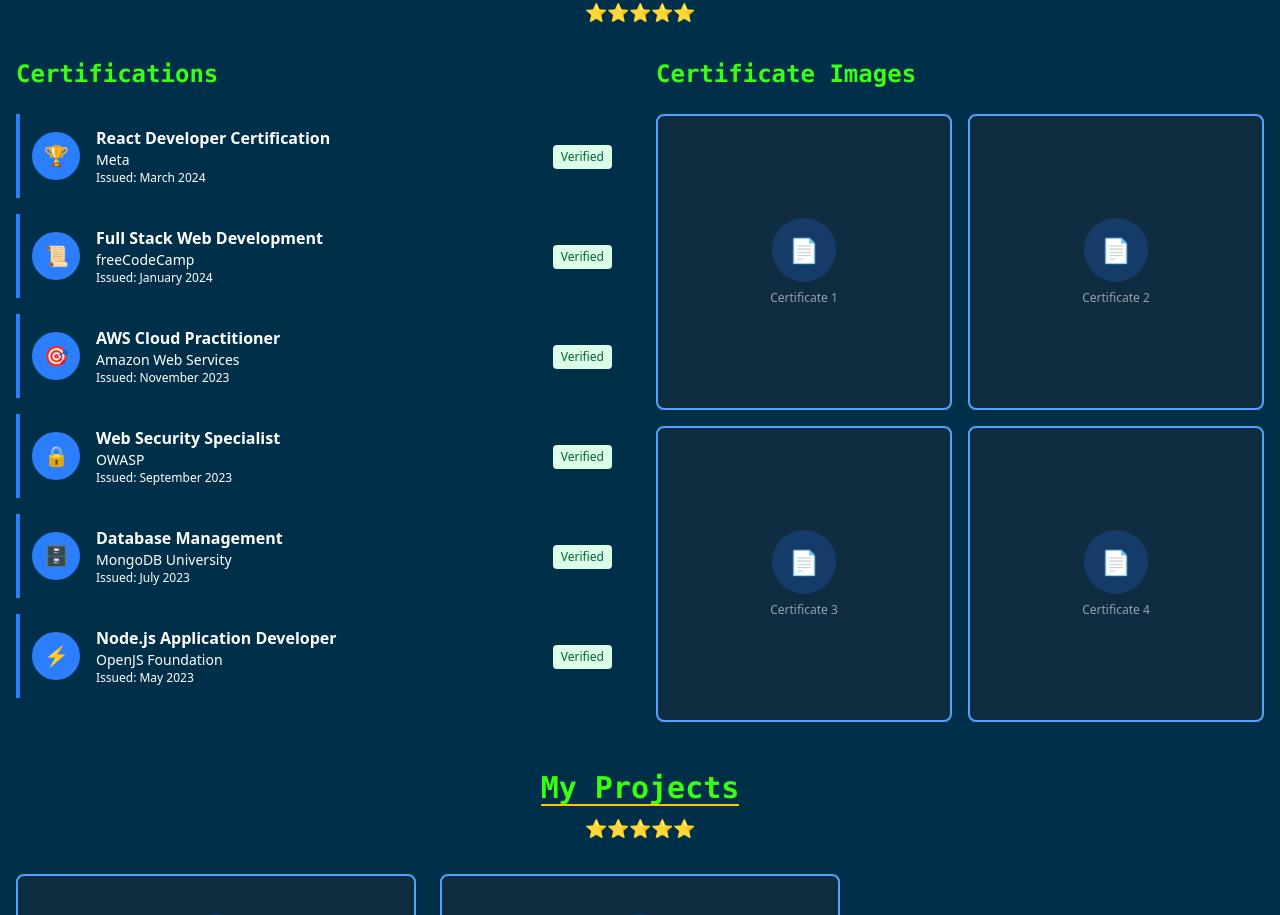
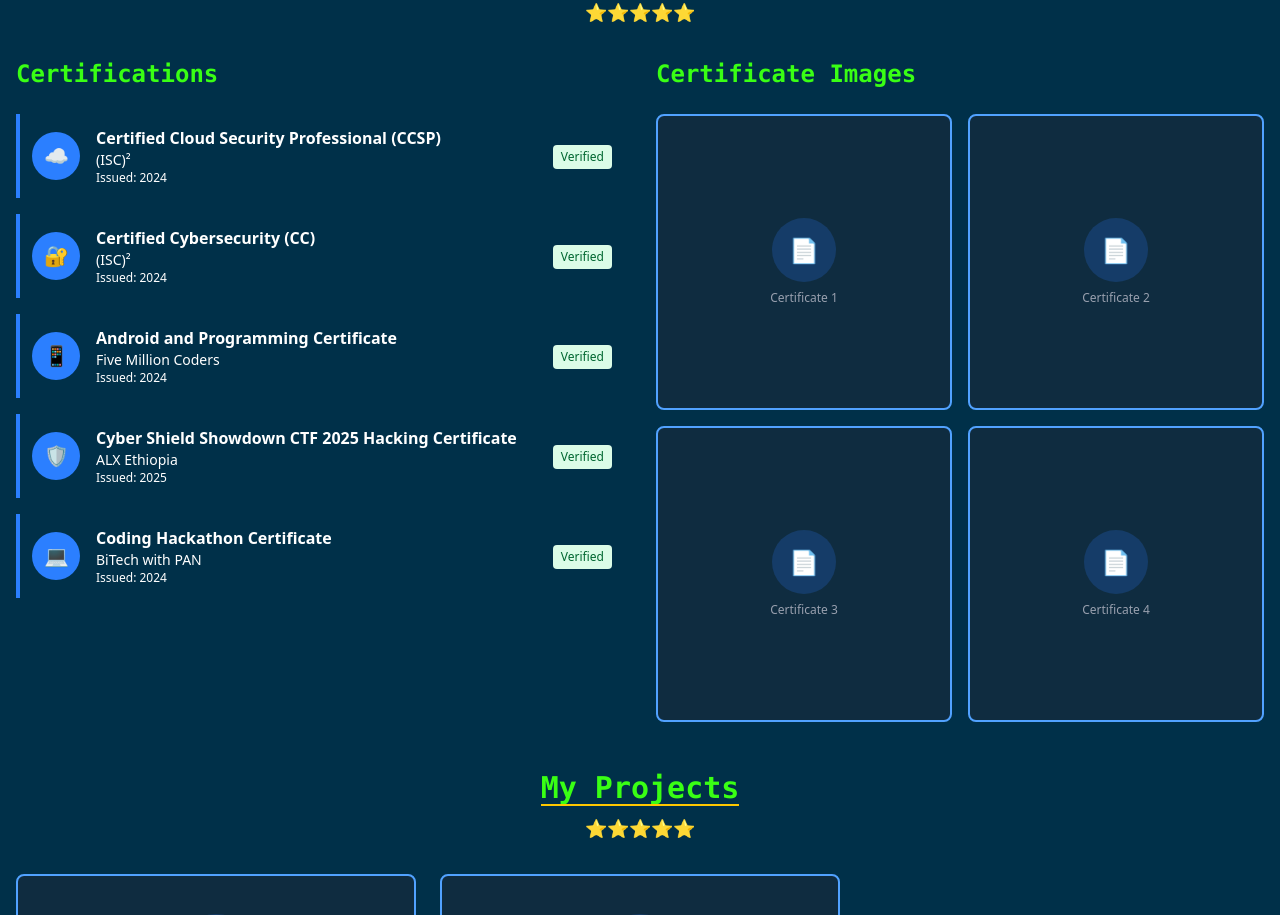
Before and after one commit to Anonimize4/mini-project-, a React (Vite) app: page / in a window 1280 px wide. Shown: the part 1300-2215 px from the top of the page. Built offline with nearby package versions, Linux system fonts and the light colour scheme.

Commit message:
certificates page are updated

```diff
--- a/src/components/CertificatesSection.tsx
+++ b/src/components/CertificatesSection.tsx
@@ -1,40 +1,34 @@
 const CertificatesSection = () => {
   const certificates = [
     {
-      icon: "🏆",
-      title: "React Developer Certification",
-      issuer: "Meta",
-      issuedDate: "March 2024"
+      icon: "☁️",
+      title: "Certified Cloud Security Professional (CCSP)",
+      issuer: "(ISC)²",
+      issuedDate: "2024"
     },
     {
-      icon: "📜",
-      title: "Full Stack Web Development",
-      issuer: "freeCodeCamp",
-      issuedDate: "January 2024"
+      icon: "🔐",
+      title: "Certified Cybersecurity (CC)",
+      issuer: "(ISC)²",
+      issuedDate: "2024"
     },
     {
-      icon: "🎯",
-      title: "AWS Cloud Practitioner",
-      issuer: "Amazon Web Services",
-      issuedDate: "November 2023"
+      icon: "📱",
+      title: "Android and Programming Certificate",
+      issuer: "Five Million Coders",
+      issuedDate: "2024"
     },
     {
-      icon: "🔒",
-      title: "Web Security Specialist",
-      issuer: "OWASP",
-      issuedDate: "September 2023"
+      icon: "🛡️",
+      title: "Cyber Shield Showdown CTF 2025 Hacking Certificate",
+      issuer: "ALX Ethiopia",
+      issuedDate: "2025"
     },
     {
-      icon: "🗄️",
-      title: "Database Management",
-      issuer: "MongoDB University",
-      issuedDate: "July 2023"
-    },
-    {
-      icon: "⚡",
-      title: "Node.js Application Developer",
-      issuer: "OpenJS Foundation",
-      issuedDate: "May 2023"
+      icon: "💻",
+      title: "Coding Hackathon Certificate",
+      issuer: "BiTech with PAN",
+      issuedDate: "2024"
     }
   ];
 
```
